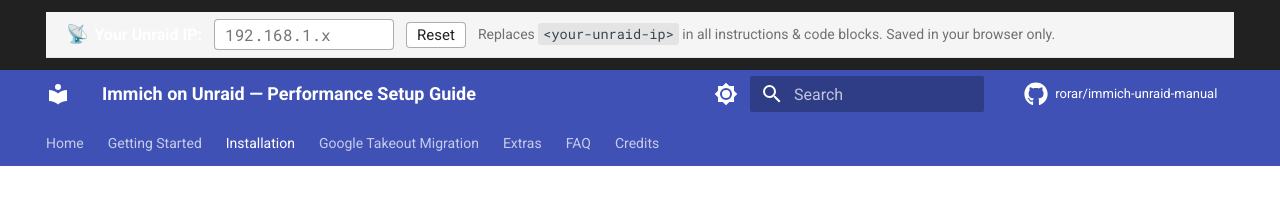
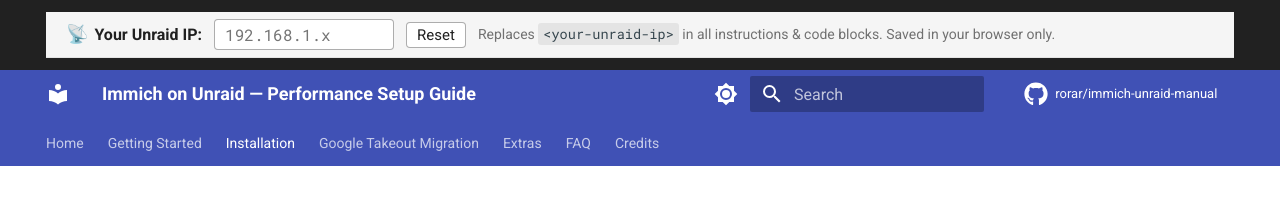
Before and after one commit to rorar/immich-unraid-manual, an MkDocs documentation site: the page built from docs/create-docker-network.md, in a window 1280 px wide. Shown: the top 216 px of the page. Built offline with MkDocs 1.6.1 and Material for MkDocs 9.7.7, drawn with Linux system fonts in a browser that asks for light colours; comment, search, counter and statistics services are not loaded.

Commit message:
fix: IP replacer white text on light background in light mode
The MkDocs Material announce block inherits white text color from
footer styling. Explicitly set color: var(--md-default-fg-color) on
.ip-replacer to override the inherited white text.

Co-Authored-By: Claude Opus 4.6 (1M context) <noreply@anthropic.com>

```diff
--- a/docs/stylesheets/extra.css
+++ b/docs/stylesheets/extra.css
@@ -6,13 +6,16 @@
   margin: 0 2px;
 }
 
-/* IP Replacer — announcement bar below header */
+/* IP Replacer — announcement bar below header
+   The announce block inherits white text from MkDocs Material footer styling,
+   so we must explicitly set color to override it. */
 .ip-replacer {
   display: flex;
   align-items: center;
   gap: 0.6rem;
   padding: 0.35rem 1rem;
   background: var(--md-code-bg-color);
+  color: var(--md-default-fg-color);
   border-bottom: 1px solid var(--md-default-fg-color--lightest);
   font-size: 0.8rem;
   flex-wrap: wrap;
```
